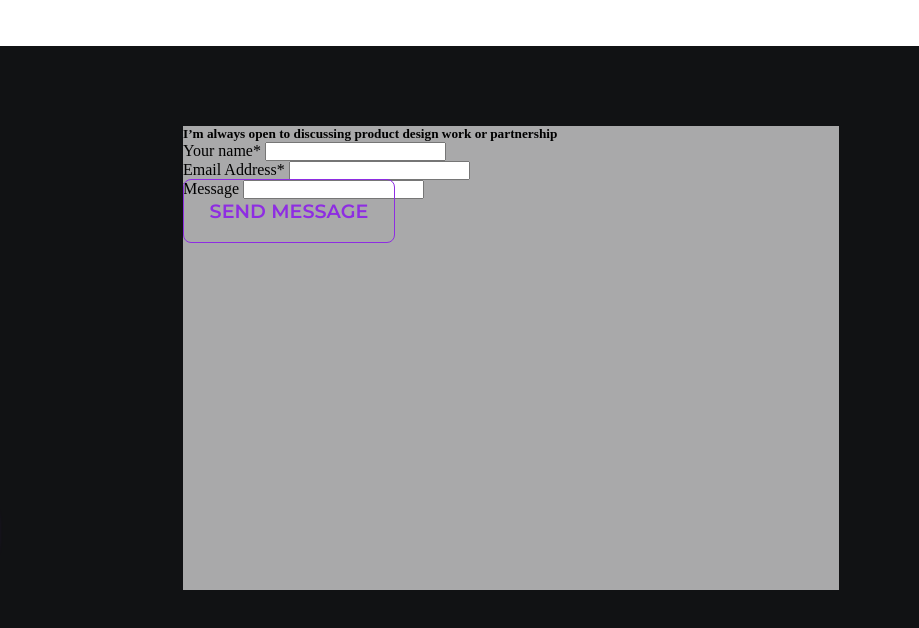
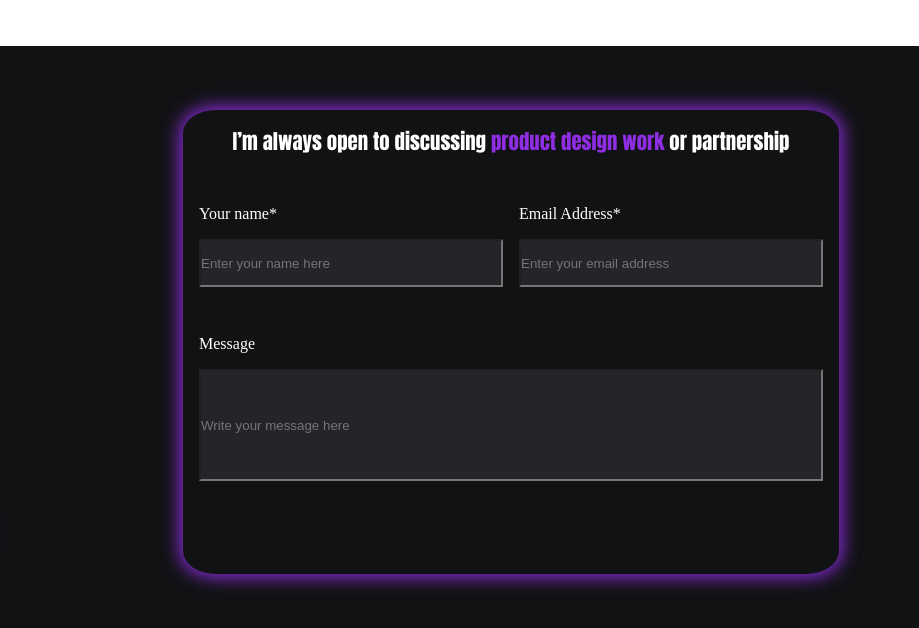
Before and after one commit to L0llyM0lly/Portfolio, a plain HTML site: page index.html in a window 1280 px wide. Shown: the part 1794-2422 px from the top of the page, 361-1280 px from the left. Drawn offline with Linux system fonts and the light colour scheme.

Commit message:
end footer right

```diff
--- a/index.html
+++ b/index.html
@@ -143,22 +143,32 @@
                     <a href="#" class="media__link"><img src="/icons/facebook.png" alt="Facebook" class="media__imag"></a>
                 </div>
             </div>
-            <div class="footer__fill fill">
-                <h5 class="fill__title">I’m always open to discussing product design work or partnership</h5>
-                <div class="footer__group">
-                    <label for="">Your name*</label>
-                    <input type="Name">
-                </div>
-                <div class="footer__group">
-                    <label for="">Email Address*</label>
-                    <input type="Email">
-                </div>
-                <div class="footer__group">
-                    <label for="">Message</label>
-                    <input type="Message">
-                </div>
-                <div class="footer__group">
-                    <a href="#" class="footer__button btn">send message</a>
+
+
+            <div class="book">
+                <div class="book__form">
+                    <form action="#" class="form">
+                        <div class="form__box-title">
+                            <h5 class="form-title">
+                                I’m always open to discussing <span> product design work </span> or partnership
+                            </h5>
+                        </div>
+                        <div class="box-name">
+                            <div class="form__group">
+                                <label for="name"   class="form__label">Your  name*</label>
+                                <input type="text" class="form__input"      placeholder="Enter your name here"  id="name"     required>
+                            </div>
+
+                            <div class="form__group">
+                                <label for="email"  class="form__label">Email    Address*</label>
+                                <input type="email"     class="form__input"         placeholder="Enter your email address"      id="email" required>
+                            </div>
+                        </div>
+                        <div class="form__text">
+                            <label for="message" class="form__label">Message</label>
+                            <input type="text" class="form__input-text" placeholder="Write your message here" id="message">
+                        </div>
+                    </form>
                 </div>
             </div>
 
--- /dev/null
+++ b/sass/components/_form.sass
@@ -0,0 +1,48 @@
+.book
+    background:
+    width: 41rem
+    height: 29rem
+    box-shadow: 0px 0px 18px 3px $color-purl
+    border-radius: 5%
+    padding: 1rem
+
+.box-name
+    display: flex
+    justify-content: space-between
+
+.form-title
+    color: $color-white
+    font-size: 1.3rem
+    font-family: Anton
+    font-weight: 400
+    margin-bottom: 3rem
+    text-align: center
+    span
+        color: $color-purl
+
+
+.form
+    &__group
+        display: flex
+        flex-direction: column
+        margin-bottom: 3rem
+    &__box-title
+        box-sizing: border-box
+        width: 100%
+    &__input
+        width: 19rem
+        height: 3rem
+        color: $color-white
+        background: rgba(202, 205, 209, 0.10)
+    &__label
+        color: $color-white
+        margin-bottom: 1rem
+    &__text
+        display: flex
+        flex-direction: column
+    &__input-text
+        box-sizing: border-box
+        width: 39rem
+        height: 7rem
+        color: $color-white
+        background: rgba(202, 205, 209, 0.10)
--- a/sass/style.sass
+++ b/sass/style.sass
@@ -5,6 +5,7 @@
 
 @import "components/button.sass"
 @import "components/cards.sass"
+@import "components/form.sass"
 
 @import "layout/footer.sass"
 @import "layout/navigation.sass"
```
Also changed, not shown: css/style.css, 1 other file.
